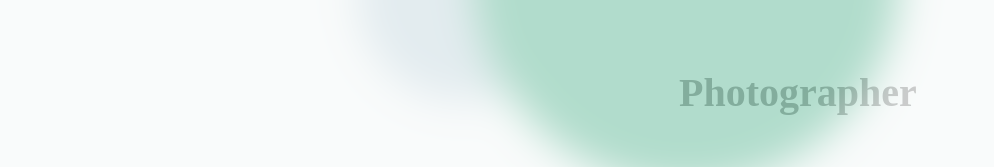
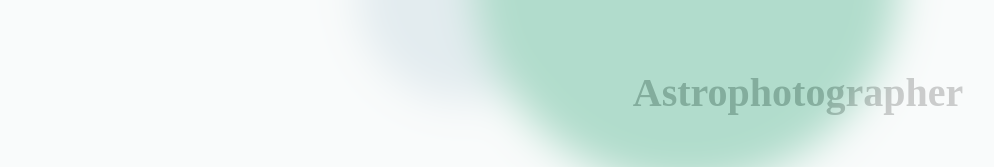
Before and after one commit to jackcdavey/PersonalWebsite, a React (Create React App) app: page / in a window 1280 px wide. Shown: the part 479-646 px from the top of the page, without its empty margins (98-1092 px from the left). Built offline with nearby package versions, Linux system fonts and the light colour scheme; a web font is replaced by a local one.

Commit message:
Updated tagline contents

```diff
--- a/src/components/Tagline.tsx
+++ b/src/components/Tagline.tsx
@@ -2,7 +2,7 @@ import React, { useEffect } from "react"
 import { motion, AnimatePresence } from "framer-motion"
 import { TaglineTxt } from "../styles/stylesheet"
 
-const words = ["Developer", "Designer", "Tinkerer", "Photographer", ]
+const words = ["Developer", "Designer", "Tinkerer", "Astrophotographer", "Ordained Minister"]
 
 export default function Tagline() {
 	const [index, setIndex] = React.useState(0)
```
